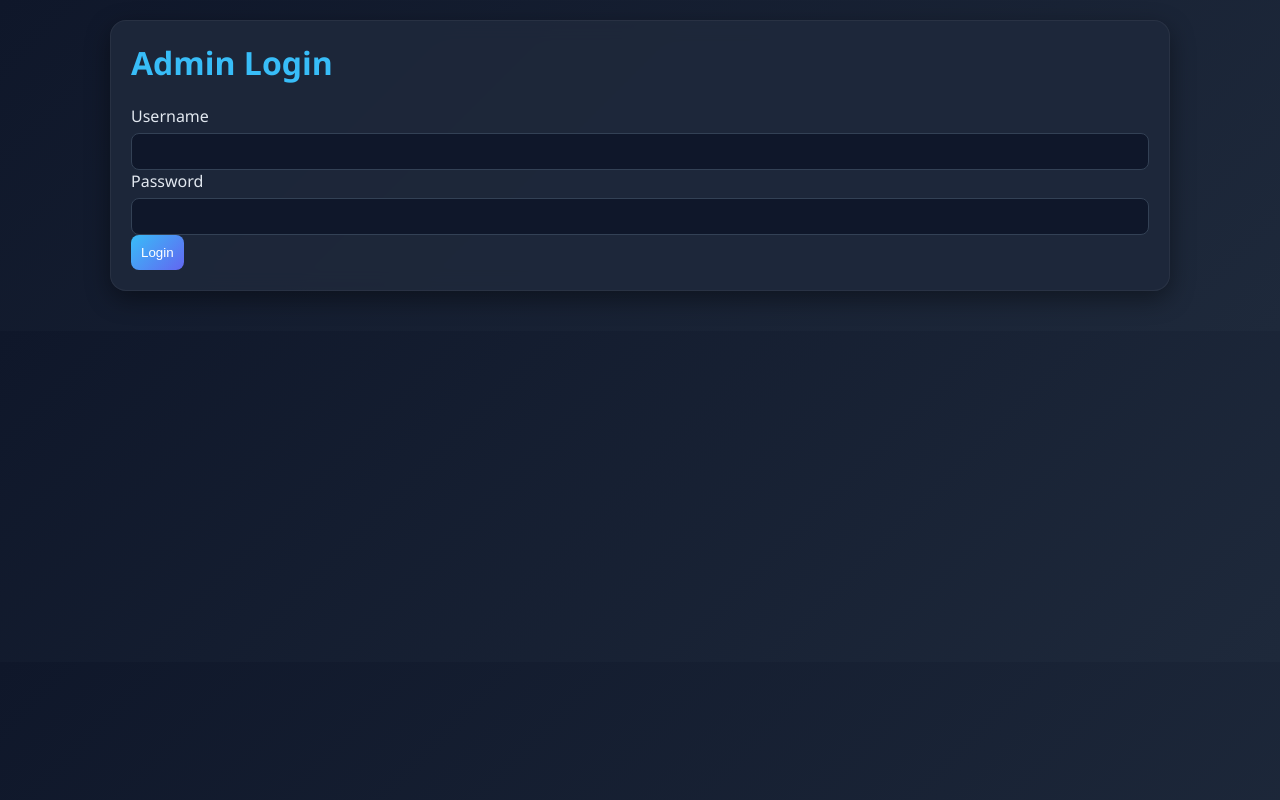
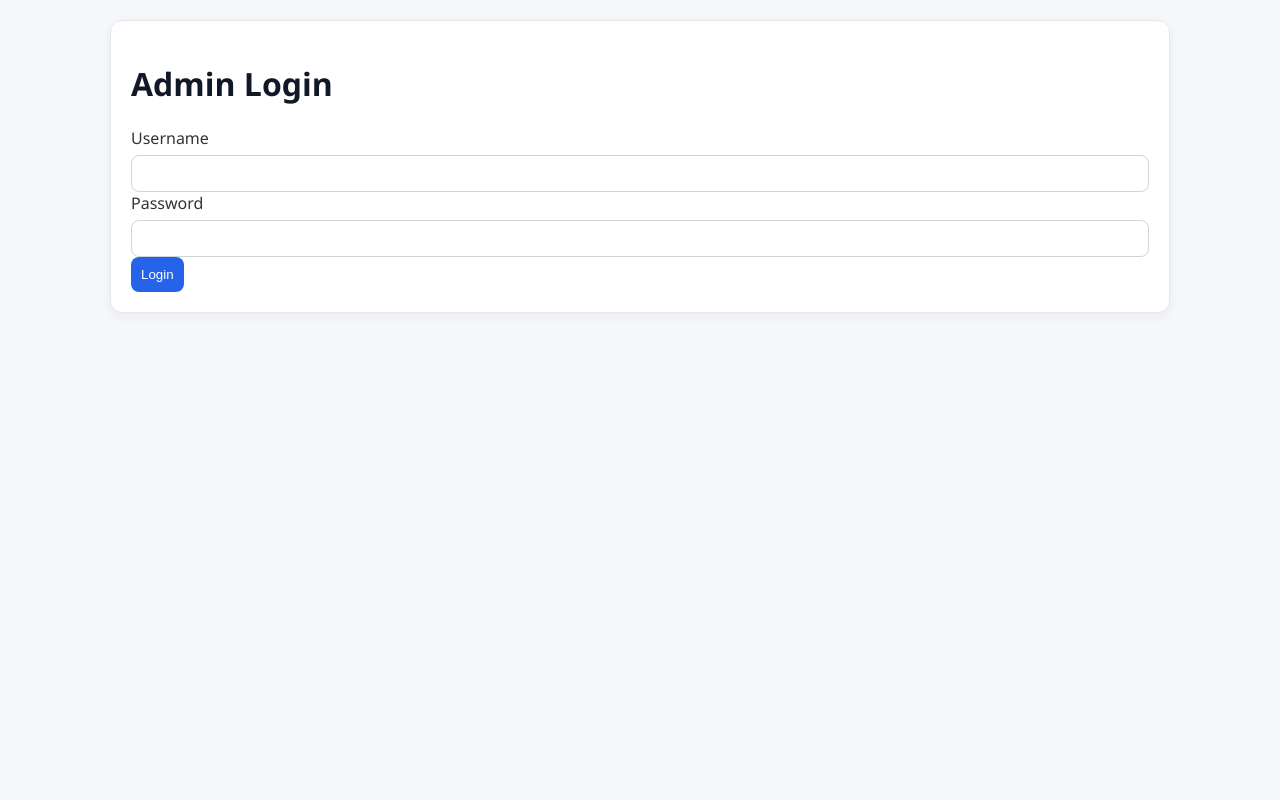
Before and after one commit to Harishh1947/hardware-admin-application, a website: page src/public/index.html in a window 1280 px wide. Drawn offline with Linux system fonts and the light colour scheme.

Commit message:
Update index.html

```diff
--- a/src/public/index.html
+++ b/src/public/index.html
@@ -13,8 +13,8 @@
 body {
   margin: 0;
   font-family: 'Segoe UI', sans-serif;
-  background: linear-gradient(135deg, #0f172a, #1e293b);
-  color: #e2e8f0;
+  background: #f5f7fb;
+  color: #333;
 }
 
 /* Container */
@@ -26,19 +26,21 @@ body {
 
 /* Cards */
 .card {
-  background: rgba(30, 41, 59, 0.9);
-  border-radius: 16px;
+  background: #ffffff;
+  border-radius: 12px;
   padding: 20px;
   margin-bottom: 20px;
-  backdrop-filter: blur(10px);
-  box-shadow: 0 8px 25px rgba(0,0,0,0.4);
-  border: 1px solid rgba(255,255,255,0.05);
+  border: 1px solid #e5e7eb;
+  box-shadow: 0 4px 12px rgba(0,0,0,0.05);
 }
 
 /* Headings */
-h1, h2 {
-  color: #38bdf8;
-  margin-top: 0;
+h1 {
+  color: #111827;
+}
+
+h2 {
+  color: #374151;
 }
 
 /* Inputs */
@@ -47,36 +49,39 @@ input, select, textarea {
   padding: 10px;
   margin-top: 6px;
   border-radius: 8px;
-  border: 1px solid #334155;
-  background: #0f172a;
-  color: #e2e8f0;
+  border: 1px solid #d1d5db;
+  background: #fff;
   outline: none;
+  transition: 0.2s;
 }
 
 input:focus, select:focus, textarea:focus {
-  border-color: #38bdf8;
-  box-shadow: 0 0 5px #38bdf8;
+  border-color: #2563eb;
+  box-shadow: 0 0 0 2px rgba(37,99,235,0.2);
 }
 
 /* Buttons */
 button {
-  background: linear-gradient(135deg, #38bdf8, #6366f1);
+  background: #2563eb;
   color: white;
   border: none;
-  cursor: pointer;
   padding: 10px;
   border-radius: 8px;
-  transition: 0.3s;
+  cursor: pointer;
+  transition: 0.2s;
 }
 
 button:hover {
-  transform: scale(1.05);
-  opacity: 0.9;
+  background: #1d4ed8;
 }
 
-/* Logout button */
+/* Logout */
 button[style*="red"] {
-  background: linear-gradient(135deg, #ef4444, #dc2626);
+  background: #ef4444;
+}
+
+button[style*="red"]:hover {
+  background: #dc2626;
 }
 
 /* Actions */
@@ -88,16 +93,16 @@ button[style*="red"] {
 
 /* Record Cards */
 .record-card {
-  background: #020617;
+  background: #f9fafb;
   padding: 15px;
-  border-left: 4px solid #38bdf8;
-  border-radius: 12px;
+  border-left: 4px solid #2563eb;
+  border-radius: 10px;
   margin-top: 10px;
-  transition: 0.3s;
+  transition: 0.2s;
 }
 
 .record-card:hover {
-  transform: translateY(-3px);
+  background: #f1f5f9;
 }
 
 /* Grid */
```
